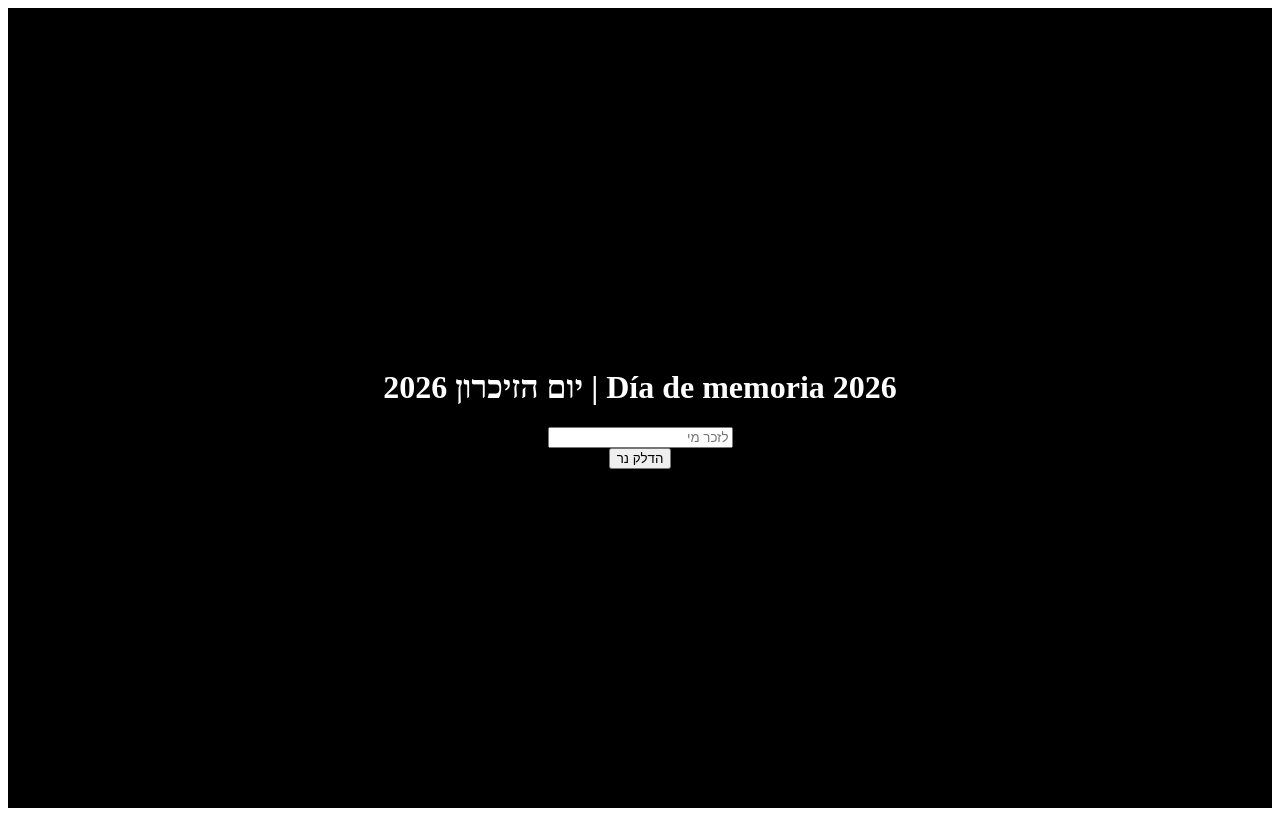
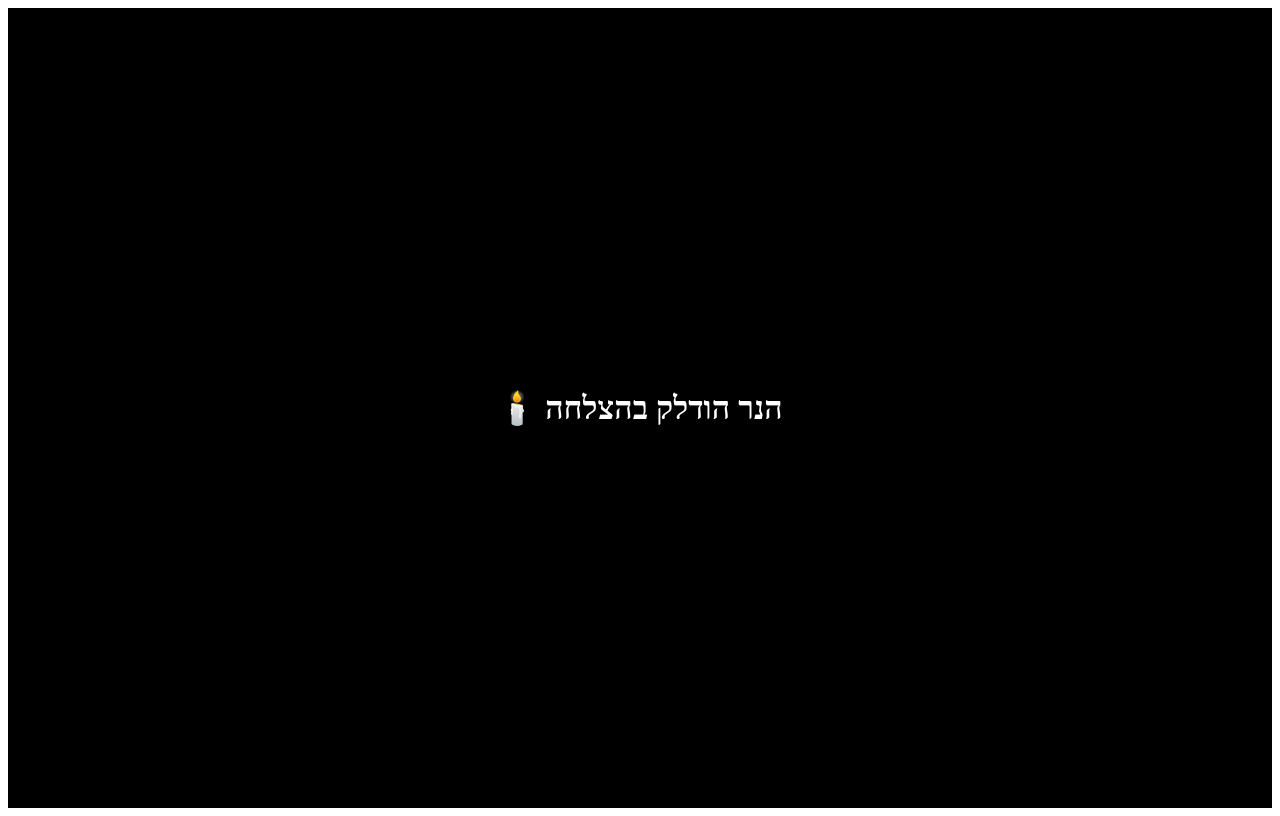
Before and after one commit to eljanankarpujj-sketch/memorial-2026-clean, a Next.js app: page / in a window 1280 px wide. Built offline with nearby package versions, Linux system fonts and the light colour scheme.

Commit message:
Update page.tsx
Update page.tsx

```diff
--- a/app/page.tsx
+++ b/app/page.tsx
@@ -1,37 +1,14 @@
-"use client";
-import { useState } from "react";
-
-export default function Home() {
-  const [name, setName] = useState("");
-
-  const submit = async () => {
-    await fetch("/api/candles", {
-      method: "POST",
-      headers: {
-        "Content-Type": "application/json"
-      },
-      body: JSON.stringify({ name })
-    });
-
-    window.location.href = "/thank-you";
-  };
-
+export default function ThankYou() {
   return (
     <main style={{
       background: "black",
       color: "white",
       height: "100vh",
       display: "flex",
-      flexDirection: "column",
       alignItems: "center",
       justifyContent: "center"
     }}>
-      <h1>Día de memoria 2026 | יום הזיכרון 2026</h1>
-      <input
-        placeholder="לזכר מי"
-        onChange={(e) => setName(e.target.value)}
-      />
-      <button onClick={submit}>הדלק נר</button>
+      <h1>הנר הודלק בהצלחה 🕯️</h1>
     </main>
   );
 }
```
